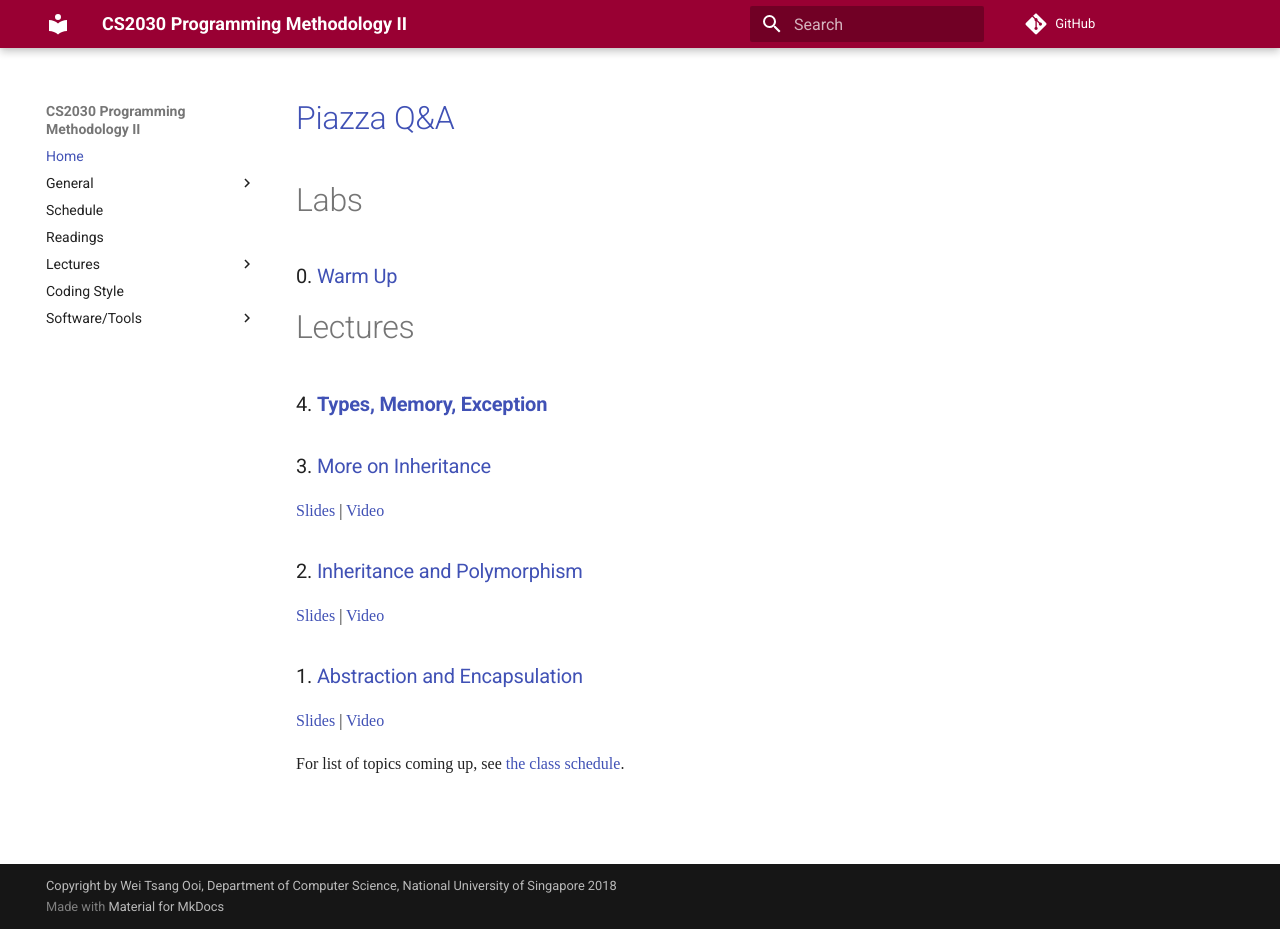
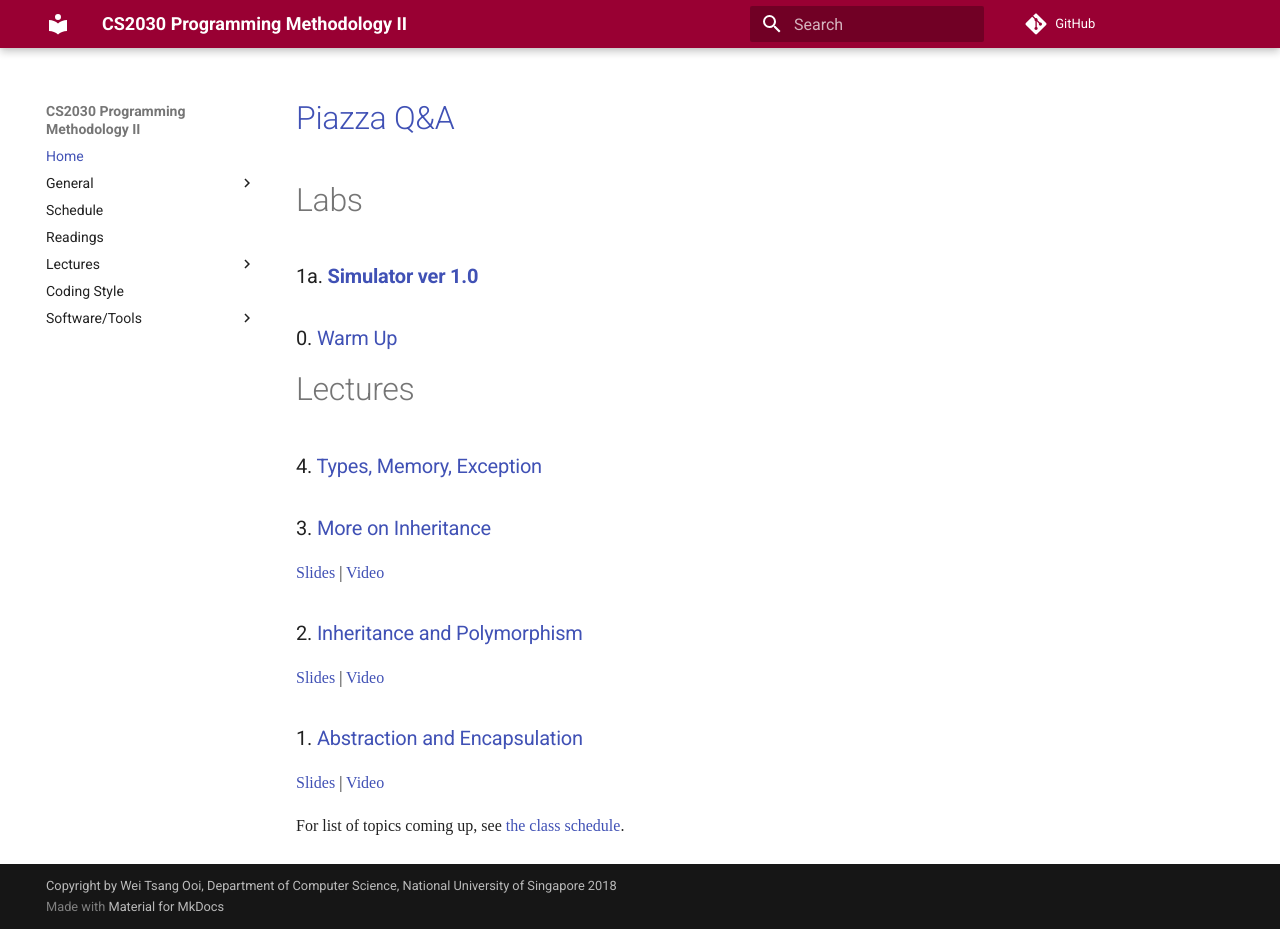
Before and after one commit to nus-cs2030/1718-s2, an MkDocs documentation site: the page built from docs/index.md, in a window 1280 px wide and 929 px high. Built offline with MkDocs 1.6.1 and Material for MkDocs 9.7.7, drawn with Linux system fonts in a browser that asks for light colours; some web fonts are replaced; comment, search, counter and statistics services are not loaded; old or Windows-style settings are respelled for this version of MkDocs.

Commit message:
Add link to Lab 1a

```diff
--- a/docs/index.md
+++ b/docs/index.md
@@ -2,12 +2,13 @@
 
 # Labs
 
+### 1a. [**Simulator ver 1.0**](lab01a.md)
 
 ### 0. [Warm Up](lab00.md)
 
 # Lectures
 
-### 4. [**Types, Memory, Exception**](lec04.md)
+### 4. [Types, Memory, Exception](lec04.md)
 
 ### 3. [More on Inheritance](lec03.md)
 [Slides](https://www.comp.nus.edu.sg/~cs2030/1718-s2/cs2030-lec03.pdf) | [Video](https://vimeo.com/253957708)
```
